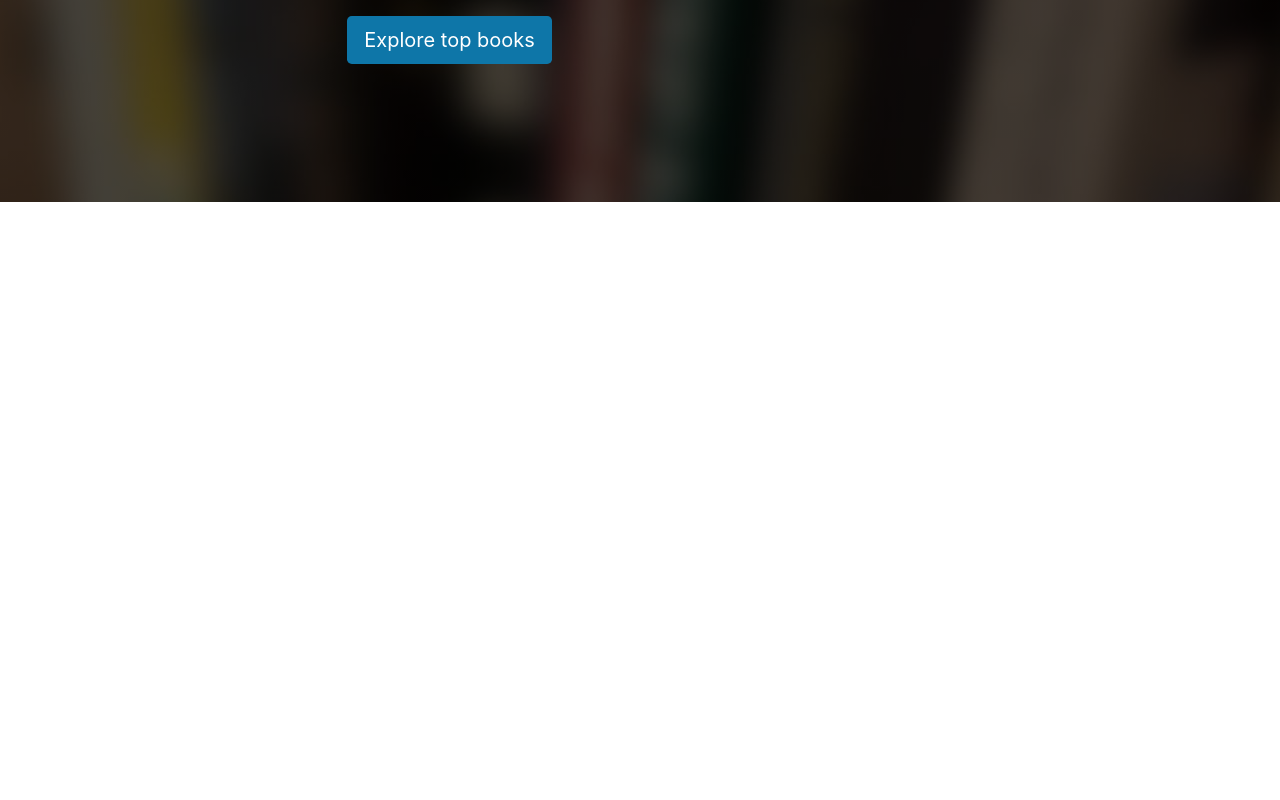
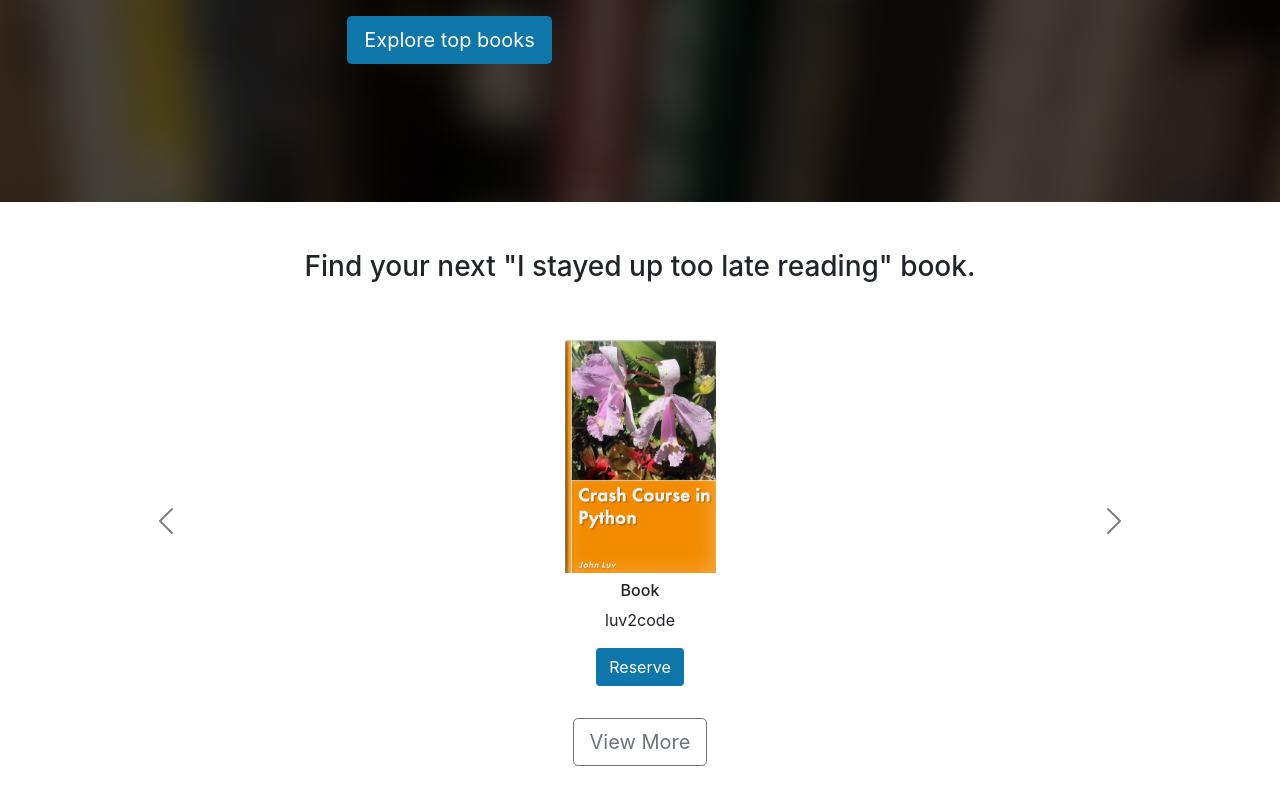
Before and after one commit to Trung-Hieu-Dev/fullstack-react-spring-boot, a React (Create React App) app in the folder library-app/fontend/: page / in a window 1280 px wide. Shown: the part 276-1076 px from the top of the page. Before the commit the page ends 800 px from the top, so only its background shows below. Built offline with nearby package versions, Linux system fonts and the light colour scheme; the HTML template or start-up script is replaced by a standard one.

Commit message:
Carousel Component

```diff
--- a/library-app/fontend/src/App.tsx
+++ b/library-app/fontend/src/App.tsx
@@ -2,12 +2,14 @@
 import "./App.css";
 import NavBar from "./layouts/NavbarAndFooter/NavBar";
 import ExploreTopBooks from "./layouts/HomePage/ExploreTopBooks";
+import Carousel from "./layouts/HomePage/Carousel";
 
 function App() {
     return (
         <div>
             <NavBar/>
             <ExploreTopBooks/>
+            <Carousel />
         </div>
     );
 }
--- /dev/null
+++ b/library-app/fontend/src/layouts/HomePage/Carousel.tsx
@@ -0,0 +1,102 @@
+import React from "react";
+
+const Carousel = () => {
+    return (
+        <div className="container mt-5" style={{height: 550}}>
+            <div className="homepage-carousel-title">
+                <h3>Find your next "I stayed up too late reading" book.</h3>
+            </div>
+
+            <div id="carouselExampleControls" className="carousel carousel-dark mt-5 d-none d-lg-block slide"
+                 data-bs-interval="false">
+
+                {/* Desktop */}
+                <div className="carousel-inner">
+                    <div className="carousel-item active">
+                        <div className="row d-flex justify-content-center align-items-center">
+                            <div className="col-xs-6 col-sm-6 col-md-4 col-lg-3 mb-3">
+                                <div className="text-center">
+                                    <img
+                                        src={require("./../../Images/BooksImages/book-luv2code-1000.png")}
+                                        width="151"
+                                        height="233"
+                                        alt="book"
+                                    />
+                                    <h6 className="mt-2">Book</h6>
+                                    <p>luv2code</p>
+                                    <a className="btn main-color text-white" href="#">Reserve</a>
+                                </div>
+                            </div>
+                        </div>
+                    </div>
+                    <div className="carousel-item">
+                        <div className="row d-flex justify-content-center align-items-center">
+                            <div className="col-xs-6 col-sm-6 col-md-4 col-lg-3 mb-3">
+                                <div className="text-center">
+                                    <img
+                                        src={require("./../../Images/BooksImages/book-luv2code-1000.png")}
+                                        width="151"
+                                        height="233"
+                                        alt="book"
+                                    />
+                                    <h6 className="mt-2">Book</h6>
+                                    <p>luv2code</p>
+                                    <a className="btn main-color text-white" href="#">Reserve</a>
+                                </div>
+                            </div>
+                        </div>
+                    </div>
+                    <div className="carousel-item">
+                        <div className="row d-flex justify-content-center align-items-center">
+                            <div className="col-xs-6 col-sm-6 col-md-4 col-lg-3 mb-3">
+                                <div className="text-center">
+                                    <img
+                                        src={require("./../../Images/BooksImages/book-luv2code-1000.png")}
+                                        width="151"
+                                        height="233"
+                                        alt="book"
+                                    />
+                                    <h6 className="mt-2">Book</h6>
+                                    <p>luv2code</p>
+                                    <a className="btn main-color text-white" href="#">Reserve</a>
+                                </div>
+                            </div>
+                        </div>
+                    </div>
+                </div>
+                <button className="carousel-control-prev" type="button"
+                        data-bs-target="#carouselExampleControls" data-bs-slide="prev">
+                    <span className="carousel-control-prev-icon" aria-hidden="true"></span>
+                    <span className="visually-hidden">Previous</span>
+                </button>
+                <button className="carousel-control-next" type="button"
+                        data-bs-target="#carouselExampleControls" data-bs-slide="next">
+                    <span className="carousel-control-next-icon" aria-hidden="true"></span>
+                    <span className="visually-hidden">Next</span>
+                </button>
+            </div>
+
+            {/* Mobile  */}
+            <div className="d-lg-none mt-3">
+                <div className="row d-flex justify-content-center align-items-center">
+                    <div className="text-center">
+                        <img
+                            src={require("./../../Images/BooksImages/book-luv2code-1000.png")}
+                            width="151"
+                            height="233"
+                            alt="book"
+                        />
+                        <h6 className="mt-2">Book</h6>
+                        <p>luv2code</p>
+                        <a className="btn main-color text-white" href="#">Reserve</a>
+                    </div>
+                </div>
+            </div>
+            <div className="homepage-carousel-title mt-3">
+                <a className="btn btn-outline-secondary btn-lg" href="#">View More</a>
+            </div>
+        </div>
+    );
+};
+
+export default Carousel;
```
